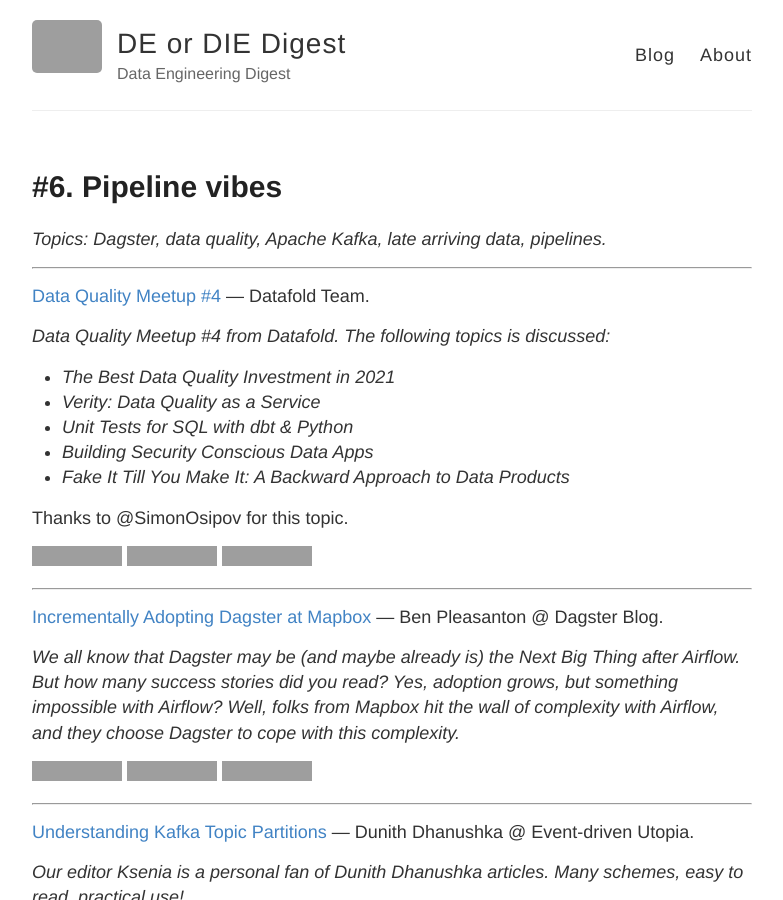
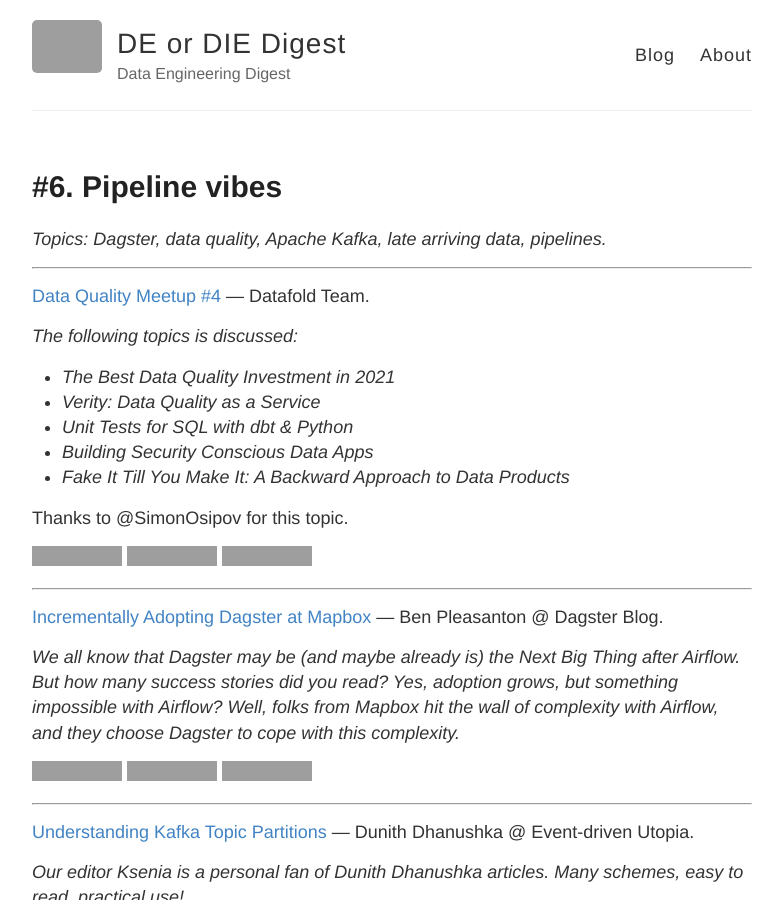
Before and after one commit to deordie/deordie-digest, a Jekyll site: the page built from _posts/2021-07-02-06_Pipeline_vibes.md, in a window 1280 px wide and 900 px high, cut to the strip 0-900 px from the top of the window. Shown: the whole strip, without its empty margins (248-1031 px from the left). Built offline with Jekyll 4.4.1, drawn with Linux system fonts in a browser that asks for light colours; grey boxes are pictures that could not be loaded.

Commit message:
fix: Fix topic description

```diff
--- a/_posts/2021-07-02-06_Pipeline_vibes.md
+++ b/_posts/2021-07-02-06_Pipeline_vibes.md
@@ -12,7 +12,7 @@
 
 [Data Quality Meetup #4](https://www.datafold.com/blog/data-quality-meetup-4/) — Datafold Team.
 
-*Data Quality Meetup #4 from Datafold. The following topics is discussed:*
+*The following topics is discussed:*
 
 - *The Best Data Quality Investment in 2021*
 - *Verity: Data Quality as a Service*
```
